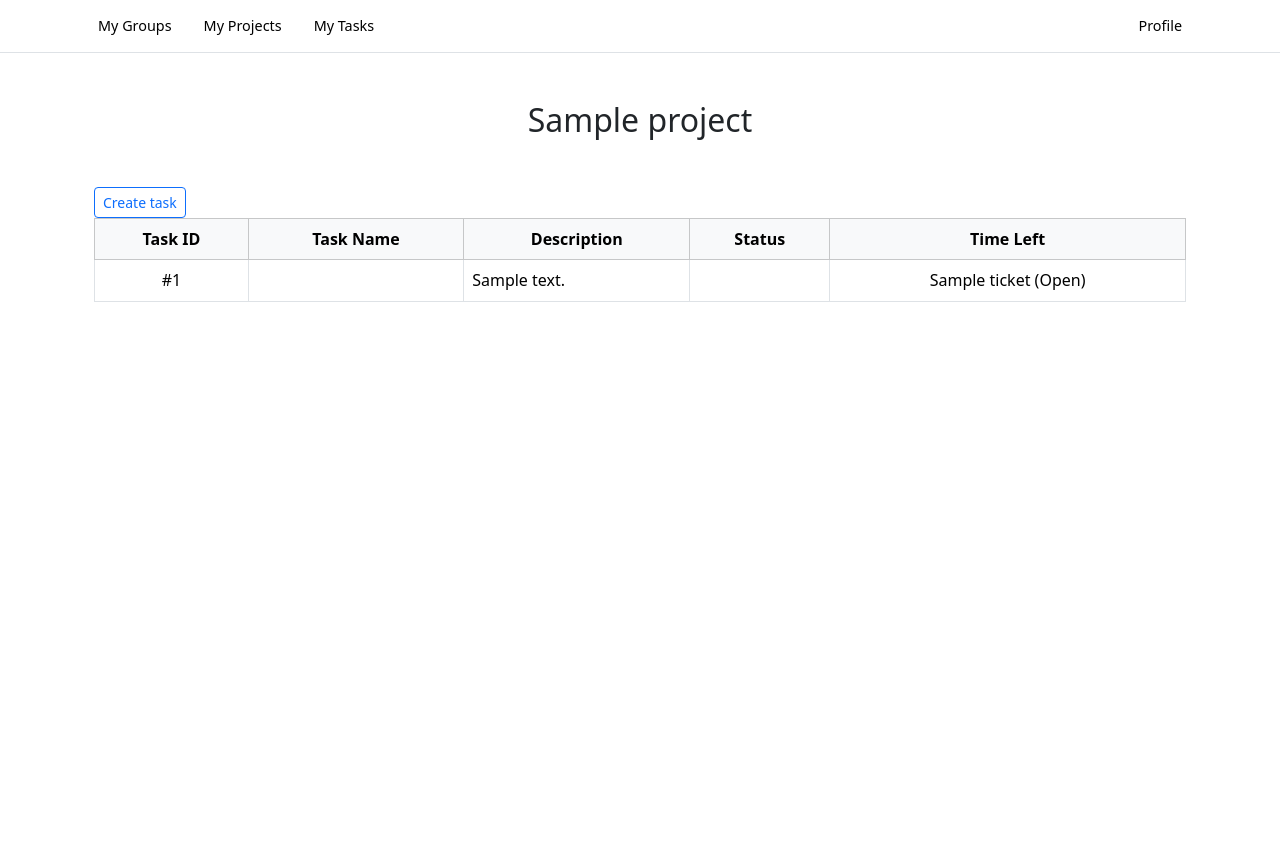
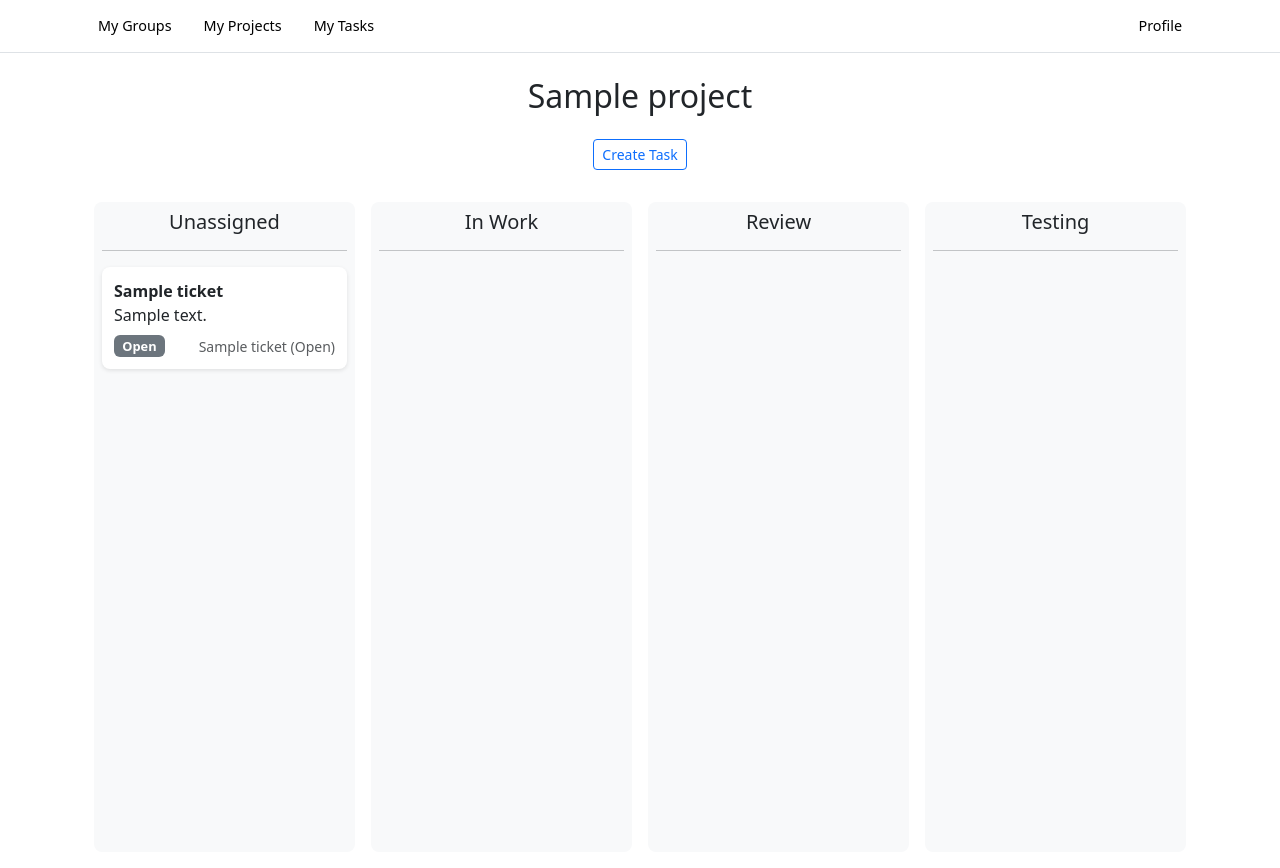
Before and after one commit to casualuser322/litte_tracker, a Django app: page /tracker/projects/1/ in a window 1280 px wide. Before the commit the page ends 302 px from the top, so only its background shows below. Run offline with Django 5.2, Linux system fonts and the light colour scheme; a user stored in the database is signed in; tables that the repository leaves empty hold one stand-in row (values such as "Sample post").

Commit message:
fix(tracker): fix task table

```diff
--- /dev/null
+++ b/tracker/static/tracker/css/tickets.css
@@ -0,0 +1,28 @@
+.kanban-board {
+    display: flex;
+    gap: 1rem;
+    overflow-x: auto;
+    padding: 1rem 0;
+}
+.kanban-column {
+    flex: 1 0 250px;
+    background-color: #f8f9fa;
+    border-radius: 0.5rem;
+    padding: 0.5rem;
+    min-height: 650px;
+}
+.kanban-column h5 {
+    text-align: center;
+    margin-bottom: 0.5rem;
+}
+.kanban-card {
+    background-color: #fff;
+    border-radius: 0.5rem;
+    box-shadow: 0 0.1rem 0.25rem rgba(0,0,0,0.1);
+    padding: 0.75rem;
+    margin-bottom: 0.75rem;
+    cursor: grab;
+}
+.kanban-card .badge {
+    font-size: 0.8rem;
+}
--- a/tracker/templates/projects/project_details.html
+++ b/tracker/templates/projects/project_details.html
@@ -1,52 +1,99 @@
 {% extends 'base.html' %}
 {% load static %}
 
-{% block title %}{{project.title}}{% endblock %}
+{% block title %}{{ project.title }}{% endblock %}
 
 {% block extra_styles %}
 <link rel="stylesheet" href="{% static 'tracker/css/projects.css' %}">
+<link rel="stylesheet" href="{% static 'tracker/css/tickets.css' %}">
 {% endblock %}
 
 {% block content %}
-<br>
 <div class="container mt-4">
-    <h2 class="text-center mb-4">{{ project.title }}</h2><br>
-    <a href="{% url 'create_ticket' project.id %}" class="btn btn-sm btn-outline-primary">Create task</a>
+    <h2 class="text-center mb-4">{{ project.title }}</h2>
 
-    <table class="table table-bordered table-hover align-middle">
-        <thead class="table-light text-center">
-            <tr>
-                <th>Task ID</th>
-                <th>Task Name</th>
-                <th>Description</th>
-                <th>Status</th>
-                <th>Time Left</th>
-            </tr>
-        </thead>
-        <tbody>
+    <div class="mb-3 text-center">
+        <a href="{% url 'create_ticket' project.id %}" class="btn btn-sm btn-outline-primary">Create Task</a>
+    </div>
+
+    <div class="kanban-board">
+
+        <div class="kanban-column">
+            <h5>Unassigned</h5>
+            <hr>
             {% for task in tickets %}
-                <tr>
-                    <td class="text-center">#{{ task.id }}</td>
-                    <td>{{ task.name }}</td>
-                    <td>{{ task.description|truncatewords:15 }}</td>
-                    <td class="text-center">
-                        <span class="badge
-                            {% if task.status == 'unassigned' %} bg-secondary
-                            {% elif task.status == 'in_work' %} bg-warning text-dark
-                            {% elif task.status == 'review' %} bg-info text-dark
-                            {% elif task.status == 'testing' %} bg-success
-                            {% endif %}">
-                            {{ task.status|title }}
-                        </span>
-                    </td>
-                    <td class="text-center">{{ task }}</td>
-                </tr>
+                {% if task.status == 'open' %}
+                <div class="kanban-card">
+                    <div class="fw-bold">{{ task.title }}</div>
+                    <div class="text-truncate">{{ task.description|truncatewords:15 }}</div>
+                    <div class="mt-2 d-flex justify-content-between align-items-center">
+                        <span class="badge bg-secondary">{{ task.status|title }}</span>
+                        <small class="text-muted">{{ task }}</small>
+                    </div>
+                </div>
+                {% endif %}
             {% empty %}
-                <tr>
-                    <td colspan="5" class="text-center text-muted">No tasks available</td>
-                </tr>
+                <div class="text-center text-muted">No tasks</div>
             {% endfor %}
-        </tbody>
-    </table>
+        </div>
+
+        <div class="kanban-column">
+            <h5>In Work</h5>
+            <hr>
+            {% for task in tickets %}
+                {% if task.status == 'in_work' %}
+                <div class="kanban-card">
+                    <div class="fw-bold">{{ task.name }}</div>
+                    <div class="text-truncate">{{ task.description|truncatewords:15 }}</div>
+                    <div class="mt-2 d-flex justify-content-between align-items-center">
+                        <span class="badge bg-warning text-dark">{{ task.status|title }}</span>
+                        <small class="text-muted">{{ task }}</small>
+                    </div>
+                </div>
+                {% endif %}
+            {% empty %}
+                <div class="text-center text-muted">No tasks</div>
+            {% endfor %}
+        </div>
+
+        <div class="kanban-column">
+            <h5>Review</h5>
+            <hr>
+            {% for task in tickets %}
+                {% if task.status == 'review' %}
+                <div class="kanban-card">
+                    <div class="fw-bold">{{ task.name }}</div>
+                    <div class="text-truncate">{{ task.description|truncatewords:15 }}</div>
+                    <div class="mt-2 d-flex justify-content-between align-items-center">
+                        <span class="badge bg-info text-dark">{{ task.status|title }}</span>
+                        <small class="text-muted">{{ task }}</small>
+                    </div>
+                </div>
+                {% endif %}
+            {% empty %}
+                <div class="text-center text-muted">No tasks</div>
+            {% endfor %}
+        </div>
+
+        <div class="kanban-column">
+            <h5>Testing</h5>
+            <hr>
+            {% for task in tickets %}
+                {% if task.status == 'testing' %}
+                <div class="kanban-card">
+                    <div class="fw-bold">{{ task.name }}</div>
+                    <div class="text-truncate">{{ task.description|truncatewords:15 }}</div>
+                    <div class="mt-2 d-flex justify-content-between align-items-center">
+                        <span class="badge bg-success">{{ task.status|title }}</span>
+                        <small class="text-muted">{{ task }}</small>
+                    </div>
+                </div>
+                {% endif %}
+            {% empty %}
+                <div class="text-center text-muted">No tasks</div>
+            {% endfor %}
+        </div>
+
+    </div>
 </div>
 {% endblock %}
```
Also changed, not shown: tracker/templates/groups/group_card.html (+14 -9 lines), tracker/templates/projects/create_project.html (+16 -16 lines).
